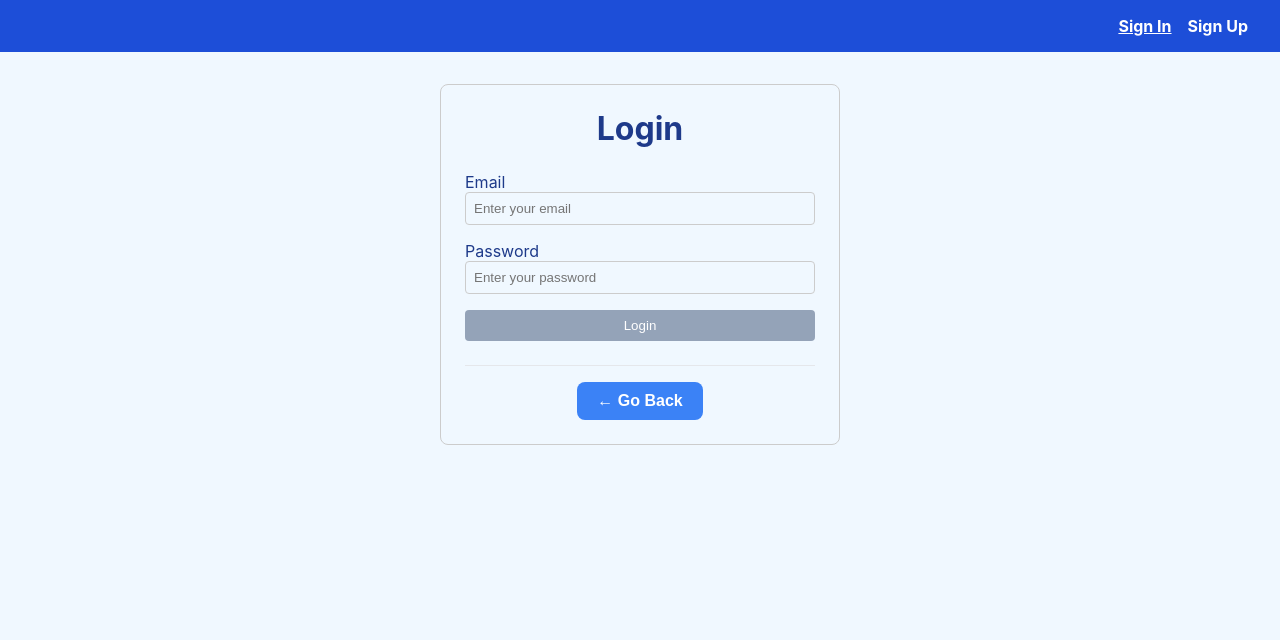
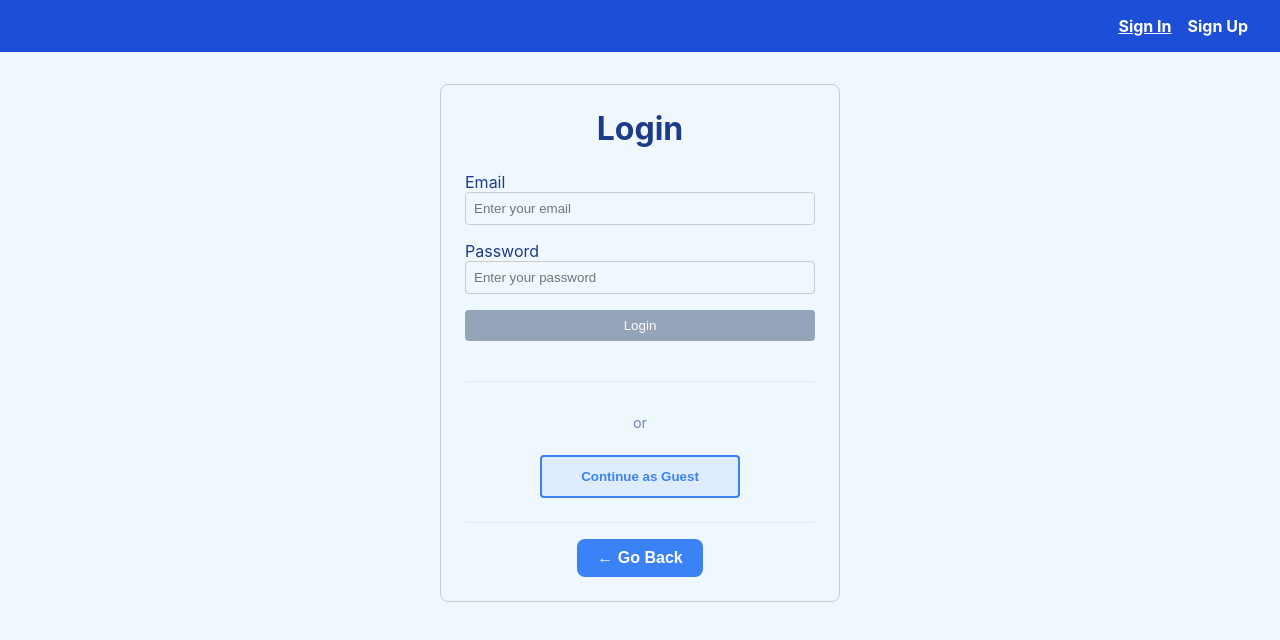
Before and after one commit to MRMVI/Task-manager, a Vue app in the folder task-manager-frontend/: page /login in a window 1280 px wide. Shown: the top 640 px of the page. Built offline with nearby package versions, Linux system fonts and the light colour scheme.

Commit message:
feat: implement guest mode in authentication, routing, and dashboard

```diff
--- a/task-manager-frontend/src/router/index.js
+++ b/task-manager-frontend/src/router/index.js
@@ -26,9 +26,10 @@ const router = createRouter({
 // Global navigation guard
 router.beforeEach((to, from, next) => {
   const userStore = useUserStore();
+  const isGuestMode = localStorage.getItem('isGuest') === 'true';
 
-  // Prevent unauthenticated access to protected pages
-  if (to.meta.requiresAuth && !userStore.isAuthenticated) {
+  // Prevent unauthenticated access to protected pages (unless in guest mode)
+  if (to.meta.requiresAuth && !userStore.isAuthenticated && !isGuestMode) {
     return next({ path: "/login", query: { redirect: to.fullPath } });
   }
 
--- a/task-manager-frontend/src/stores/user.js
+++ b/task-manager-frontend/src/stores/user.js
@@ -29,6 +29,7 @@ export const useUserStore = defineStore("user", {
         this.token = null;
         localStorage.removeItem("user");
         localStorage.removeItem("token");
+        localStorage.removeItem("isGuest"); // Ensure guest flag is cleared
       }
     },
   },
--- a/task-manager-frontend/src/views/Dashboard.vue
+++ b/task-manager-frontend/src/views/Dashboard.vue
@@ -1,8 +1,13 @@
 <template>
   <div class="dashboard-container">
-    <h1 class="dashboard-title">
-      Welcome, {{ userStore.user?.name }} 👋
-    </h1>
+    <div class="header-wrapper">
+      <h1 class="dashboard-title">
+        Welcome, {{ userStore.user?.name }} 👋
+      </h1>
+      <div v-if="isGuestMode" class="guest-badge">
+        Guest Mode
+      </div>
+    </div>
 
     <LogoutButton />
 
@@ -14,8 +19,14 @@
 import TaskList from "../components/tasks/TaskList.vue";
 import { useUserStore } from "../stores/user";
 import LogoutButton from "../components/LogoutButton.vue";
+import { computed } from "vue";
 
 const userStore = useUserStore();
+
+// Check if in guest mode
+const isGuestMode = computed(() => {
+  return localStorage.getItem("isGuest") === "true";
+});
 </script>
 
 <style scoped>
@@ -29,12 +40,32 @@ const userStore = useUserStore();
   box-shadow: 0 4px 6px rgba(0, 0, 0, 0.05);
 }
 
+.header-wrapper {
+  display: flex;
+  align-items: center;
+  justify-content: center;
+  gap: 1rem;
+  margin-bottom: 1rem;
+  flex-wrap: wrap;
+}
+
 .dashboard-title {
   font-size: 1.875rem; /* text-2xl */
   font-weight: 600;
-  margin-bottom: 1rem;
   text-align: center;
   color: var(--color-text-main);
+}
+
+.guest-badge {
+  display: inline-block;
+  background-color: #fef3c7;
+  color: #92400e;
+  padding: 0.375rem 0.75rem;
+  border-radius: 9999px;
+  font-size: 0.75rem;
+  font-weight: 500;
+  border: 1px solid #fcd34d;
+  white-space: nowrap;
 }
 
 .logout-button {
@@ -46,8 +77,19 @@ const userStore = useUserStore();
   .dashboard-container {
     padding: 1rem;
   }
+
+  .header-wrapper {
+    flex-direction: column;
+    gap: 0.5rem;
+  }
+
   .dashboard-title {
     font-size: 1.5rem;
   }
+
+  .guest-badge {
+    font-size: 0.7rem;
+    padding: 0.25rem 0.5rem;
+  }
 }
 </style>
--- a/task-manager-frontend/src/views/login/Login.vue
+++ b/task-manager-frontend/src/views/login/Login.vue
@@ -21,6 +21,14 @@
       <div v-if="error" class="error">{{ error }}</div>
       <BaseButton type="submit" :disabled="!isFormValid">Login</BaseButton>
     </form>
+
+    <div class="guest-section">
+      <p class="divider-text">or</p>
+      <BaseButton @click="continueAsGuest" type="button" class="guest-button">
+        Continue as Guest
+      </BaseButton>
+    </div>
+
     <div class="go-back-container">
       <GoBack />
     </div>
@@ -36,6 +44,7 @@ import { useFormValidation } from "../../composables/useFormValidation";
 import api from "../../plugins/axios";
 import { useUserStore } from "../../stores/user";
 import { useRouter } from "vue-router";
+import { guestTaskService } from "../../api/guestTaskService";
 
 // Form state
 const form = reactive({
@@ -83,6 +92,12 @@ watch(
   { deep: true }
 );
 
+// Handle guest access
+const continueAsGuest = () => {
+  localStorage.setItem("isGuest", "true");
+  router.push("/dashboard");
+};
+
 // Handle login
 const handleLogin = async () => {
   // Validate form before making request
@@ -102,6 +117,10 @@ const handleLogin = async () => {
 
     // Store user info and token in Pinia
     userStore.setUser(data.user, data.token);
+
+    // Clear guest mode on successful authentication
+    localStorage.removeItem("isGuest");
+    await guestTaskService.clearAllTasks();
 
     // Reset form
     form.email = "";
@@ -165,4 +184,42 @@ h1 {
   padding-top: 1rem;
   border-top: 1px solid #e5e7eb;
 }
+
+.guest-section {
+  margin-top: 2.5rem;
+  padding-top: 2rem;
+  border-top: 1px solid #e5e7eb;
+  text-align: center;
+  display: flex;
+  flex-direction: column;
+  align-items: center;
+  gap: 1.5rem;
+}
+
+.divider-text {
+  color: var(--color-text-main);
+  font-size: 0.9rem;
+  margin: 0;
+  opacity: 0.6;
+}
+
+.guest-button {
+  background-color: rgba(59, 130, 246, 0.1);
+  color: var(--color-button-bg);
+  border: 2px solid var(--color-button-bg);
+  padding: 12px 30px;
+  font-weight: 600;
+  min-width: 200px;
+}
+
+.guest-button:hover {
+  background-color: var(--color-button-bg);
+  color: var(--color-button-text);
+}go-back-container {
+  display: flex;
+  justify-content: center;
+  margin-top: 1.5rem;
+  padding-top: 1rem;
+  border-top: 1px solid #e5e7eb;
+}
 </style>
--- a/task-manager-frontend/src/views/register/Register.vue
+++ b/task-manager-frontend/src/views/register/Register.vue
@@ -49,6 +49,7 @@ import BaseButton from "../../components/ui/BaseButton.vue";
 import GoBack from "../../components/GoBack.vue";
 import { useFormValidation } from "../../composables/useFormValidation";
 import api from "../../plugins/axios";
+import { guestTaskService } from "../../api/guestTaskService";
 
 // Form state
 const form = reactive({
@@ -132,6 +133,10 @@ const handleSubmit = async () => {
     alert(data.message);
     console.log("Registered user:", data.user);
 
+    // Clear guest mode on successful authentication
+    localStorage.removeItem("isGuest");
+    await guestTaskService.clearAllTasks();
+
     // Reset form
     form.username = "";
     form.email = "";
```
